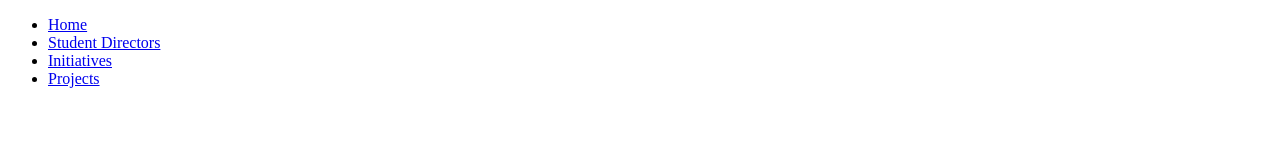
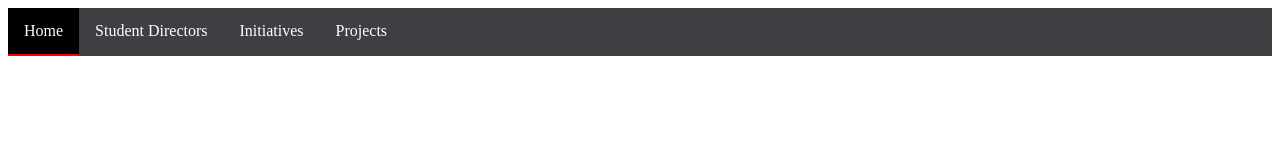
Before and after one commit to meyuviofficial/CTF_Task, a plain HTML site: page index.html in a window 1280 px wide. Drawn offline with Linux system fonts and the light colour scheme.

Commit message:
Update index.html

```diff
--- a/index.html
+++ b/index.html
@@ -7,7 +7,7 @@
     <meta name="viewport" content="width=device-width, initial-scale=1">
     <!-- <link rel="stylesheet" href="https://maxcdn.bootstrapcdn.com/bootstrap/3.3.7/css/bootstrap.min.css">
     <script src="https://maxcdn.bootstrapcdn.com/bootstrap/3.3.7/js/bootstrap.min.js"></script> -->
-    <link rel="stylesheet" href="css/`navbar.css">
+    <link rel="stylesheet" href="css/navbar.css">
   </head>
   <body>
     <ul>
```
